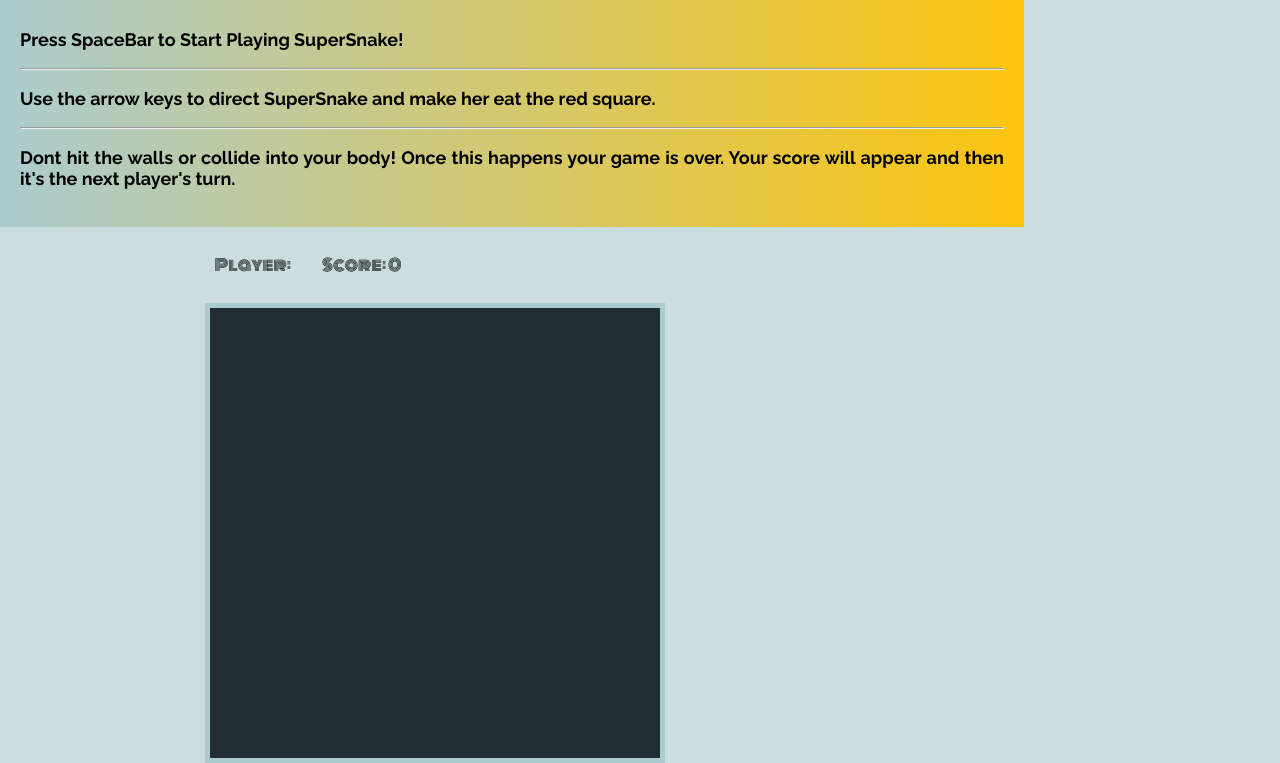
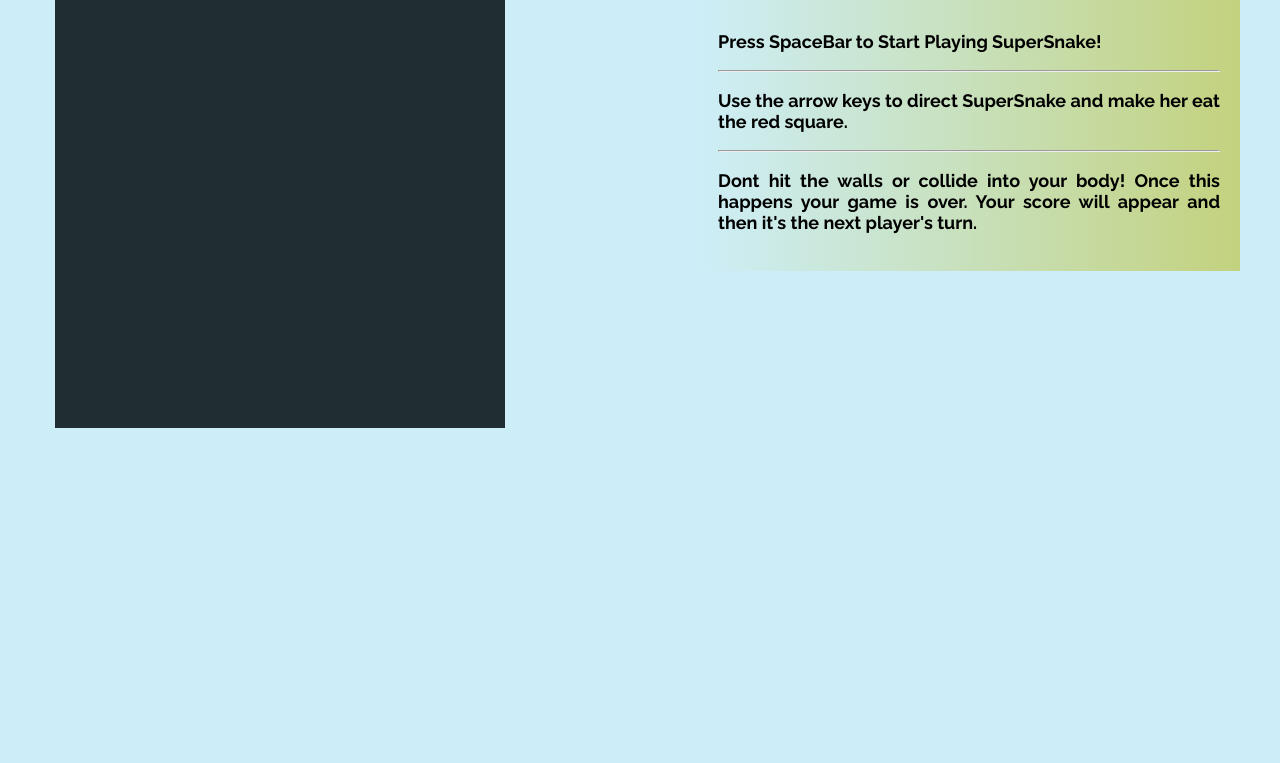
Before and after one commit to jessHwood/SuperSnakeGame, a plain HTML site: page index.html in a window 1280 px wide. Shown: the part 102-865 px from the top of the page. After the commit the page ends 800 px from the top, so only its background shows below. Drawn offline with Linux system fonts and the light colour scheme.

Commit message:
fix styles

```diff
--- a/css/style.css
+++ b/css/style.css
@@ -1,24 +1,25 @@
+html {
+	width: 70%;
+	margin: auto;
+}
 
 
-
-.container {
+/*.container {
 	width: 100%;
 	background: #CADEE0;
-}
+	display: block;
+}*/
 
 body {
-  height: 100%;
-  width: 80%;
-  margin: 0;
-  padding: 0;
-  background: #CADEE0;
+  background: #CDEEF8;
 }
 
 .canvas {
-  	float: left;
-  	margin-left: 20%;
-
-	border: 5px solid #ABCCCF;*/
+			display: block;
+			position: absolute;
+			margin: auto;
+			top: 80px;
+			left: 55px;
 }
 
 h1 {
@@ -27,14 +28,17 @@ h1 {
 }
 
 .infobox {
+	width: 40%;
+	position: absolute;
+	top: 90px;
+	right: 40px;
 	font-size: 16px;
-	margin: 0, 5px;
 	font-weight: 700;
 	padding: 15px;
 	font-family: 'Raleway', sans-serif;
 	background-image: linear-gradient(
 		to right,
-		#ABCCCF, #FCC50D);
+		#CDEEF8, #C3D27E);
 }
 
 .scoreboard {
@@ -42,7 +46,7 @@ h1 {
 	font-family: 'Monoton', cursive;
 	font-size: 16px;
 	display: inline-block;
-	margin-left: 10px;
+	/*margin-left: 10px;*/
 }
 
 .playerTurn {
--- a/index.html
+++ b/index.html
@@ -4,20 +4,15 @@
 	<title>SuperSnake</title>
 	<link rel="stylesheet" type="text/css" href="css/style.css">
 	<link href="https://fonts.googleapis.com/css?family=Monoton|Raleway:400,700,800,900" rel="stylesheet">
+	<link href="https://maxcdn.bootstrapcdn.com/bootstrap/3.3.7/css/bootstrap.min.css">
 	<meta name="viewport" content="width=device-width, initial-scale=1">
 
 </head>
 <body>
-	<div class = "container">
-	<!-- infobox holds the directions -->
-		<div class= "infobox">
-			<h1>SuperSnake</h1>
-			<div class = "directions">
-				<p>Press SpaceBar to Start Playing SuperSnake!</p> <hr>
-				<p>Use the arrow keys to direct SuperSnake and make her eat the red square.</p> <hr>
-				<p>Dont hit the walls or collide into your body!  Once this happens your game is over.  Your score will appear and then it's the next player's turn.</p>
-			</div>
-		</div>
+	<div class="container">
+
+	<div class="row">
+		<div class="col-md-4">
 		<!-- scoredisplay div contains the player and scoreboard -->
 		<div class = "scoredisplay">
 		<div class="playerTurn">
@@ -27,11 +22,19 @@
 			<p>Score: <span id="score"></span></p>
 		</div>
 		</div>
-		<div>
-			<canvas class="canvas" width="450" height="450">
+			<canvas class="canvas game" width="450" height="450"></canvas>
+
+			<!-- infobox holds the directions -->
+		<div class= "infobox">
+			<div class = "directions">
+				<p>Press SpaceBar to Start Playing SuperSnake!</p> <hr>
+				<p>Use the arrow keys to direct SuperSnake and make her eat the red square.</p> <hr>
+				<p>Dont hit the walls or collide into your body!  Once this happens your game is over.  Your score will appear and then it's the next player's turn.</p>
 			</div>
 		</div>
-
+			</div>
+		</div>
+		</div>
 		<script src="js/jquery-3.2.0.min.js"></script>
 
 		<script src="js/game.js"></script>
```
